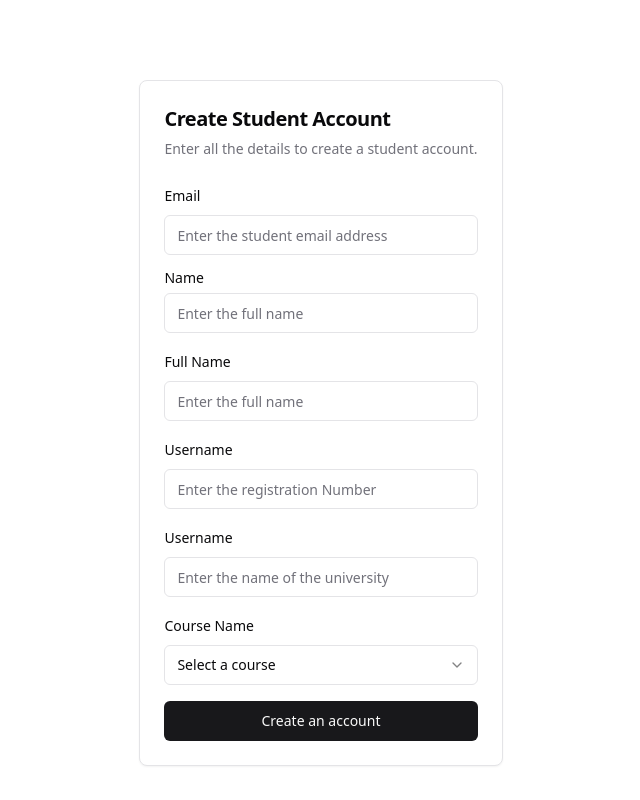
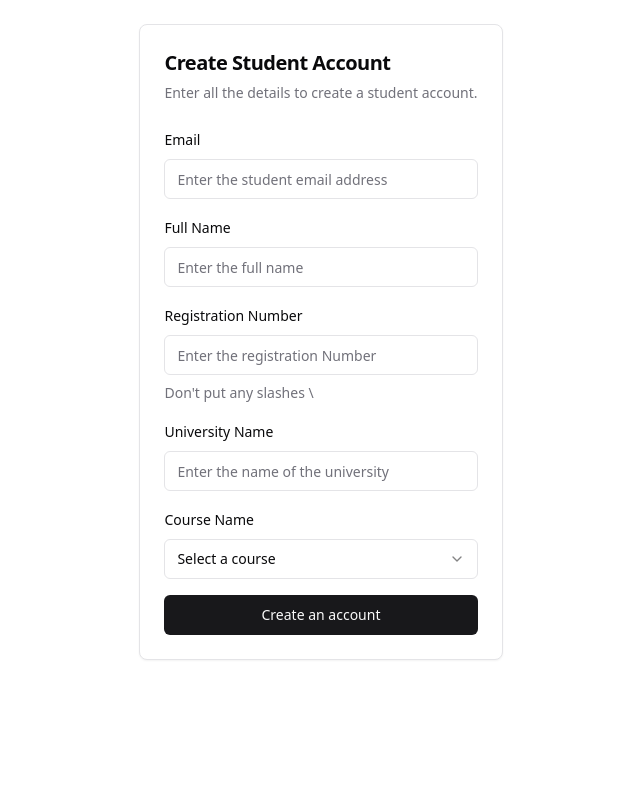
Before and after one commit to poseidons-navy/Pacify, a Next.js app in the folder pacific/: page /sign-up in a window 1280 px wide. Shown: the whole page, without its empty margins (319-959 px from the left). Built offline with nearby package versions, Linux system fonts and the light colour scheme; no server answers.

Commit message:
fix : switched to controlled input fields

```diff
--- a/pacific/src/app/(auth)/layout.tsx
+++ b/pacific/src/app/(auth)/layout.tsx
@@ -1,6 +1,6 @@
 const AuthLayout = ({ children }: { children: React.ReactNode }) => {
   return (
-    <div className=" mt-20 flex flex-col h-full justify-center items-center">
+    <div className=" mt-6 flex flex-col h-full justify-center items-center">
       {children}
     </div>
   );
--- a/pacific/src/app/(auth)/sign-up/_components/student-sign-up.tsx
+++ b/pacific/src/app/(auth)/sign-up/_components/student-sign-up.tsx
@@ -1,5 +1,4 @@
 "use client";
-import { Label } from "@/components/ui/label";
 import { Input } from "@/components/ui/input";
 import { Button } from "@/components/ui/button";
 import {
@@ -20,12 +19,13 @@ import {
   FormItem,
   FormLabel,
   FormMessage,
+  FormDescription,
 } from "@/components/ui/form";
 import { createStudentAccount } from "../../../../../server-actions/creations";
 
 const formSchema = z.object({
   email: z.string({ required_error: "Please input an email value." }).email(),
-  name: z.string(),
+  name: z.string().min(2).max(50),
   registrationNumber: z
     .string()
     .min(10, { message: "Invalid registration number" }),
@@ -36,6 +36,13 @@ const formSchema = z.object({
 const StudentSignUpForm = () => {
   const form = useForm<z.infer<typeof formSchema>>({
     resolver: zodResolver(formSchema),
+    defaultValues: {
+      email: "",
+      name: "",
+      registrationNumber: "",
+      universityName: "",
+      courseName: "",
+    },
   });
 
   const onSubmit = async (values: z.infer<typeof formSchema>) => {
@@ -50,6 +57,13 @@ const StudentSignUpForm = () => {
         values.courseName,
       );
       toast.success("Student account has been created successfully");
+      form.reset({
+        email: "",
+        name: "",
+        registrationNumber: "",
+        courseName: "",
+        universityName: "",
+      });
     } catch (error) {
       toast.error("Unable to create the account");
     }
@@ -74,16 +88,6 @@ const StudentSignUpForm = () => {
               </FormItem>
             )}
           />
-          <div className="grid gap-2">
-            <Label htmlFor="name">Name</Label>
-            <Input
-              id="name"
-              type="text"
-              name="name"
-              placeholder="Enter the full name"
-              required
-            />
-          </div>
           <FormField
             control={form.control}
             name="name"
@@ -102,13 +106,14 @@ const StudentSignUpForm = () => {
             name="registrationNumber"
             render={({ field }) => (
               <FormItem>
-                <FormLabel>Username</FormLabel>
+                <FormLabel>Registration Number</FormLabel>
                 <FormControl>
                   <Input
                     placeholder="Enter the registration Number"
                     {...field}
                   />
                 </FormControl>
+                <FormDescription>Don&apos;t put any slashes \</FormDescription>
                 <FormMessage />
               </FormItem>
             )}
@@ -118,7 +123,7 @@ const StudentSignUpForm = () => {
             name="universityName"
             render={({ field }) => (
               <FormItem>
-                <FormLabel>Username</FormLabel>
+                <FormLabel>University Name</FormLabel>
                 <FormControl>
                   <Input
                     placeholder="Enter the name of the university"
```
